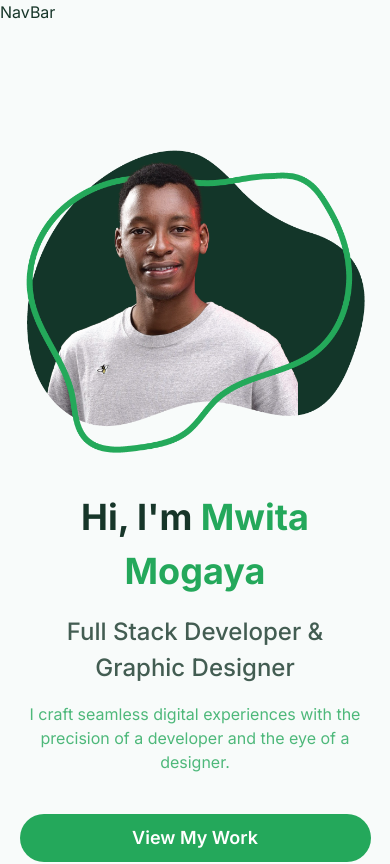
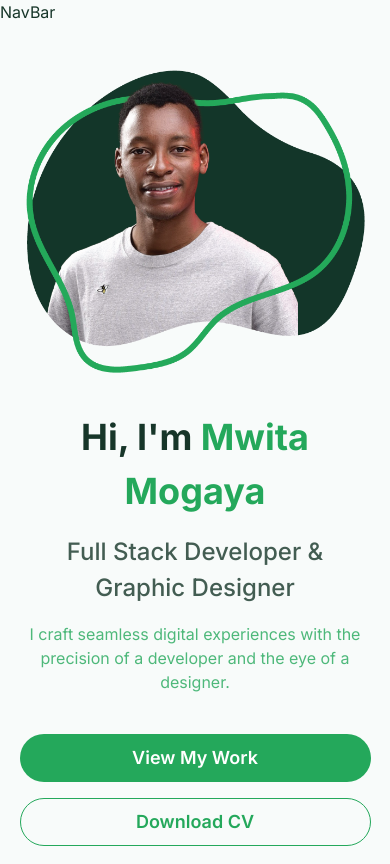
Before and after one commit to mogaya/Mwita-Mogaya-Portfolio, a React (Vite) app in the folder frontend/: page / in a window 390 px wide. Shown: the top 864 px of the page. Built offline with nearby package versions, Linux system fonts and the light colour scheme.

Commit message:
Update Hero component to set padding top responsively

```diff
--- a/frontend/src/components/Home/Hero.tsx
+++ b/frontend/src/components/Home/Hero.tsx
@@ -95,7 +95,7 @@ const Hero = () => {
             <Image
               src={heroImage}
               alt="Hero Image"
-              pt={20}
+              pt={{ base: "0", md: "20" }}
               w="100%"
               maxW="500px"
               h="auto"
```
